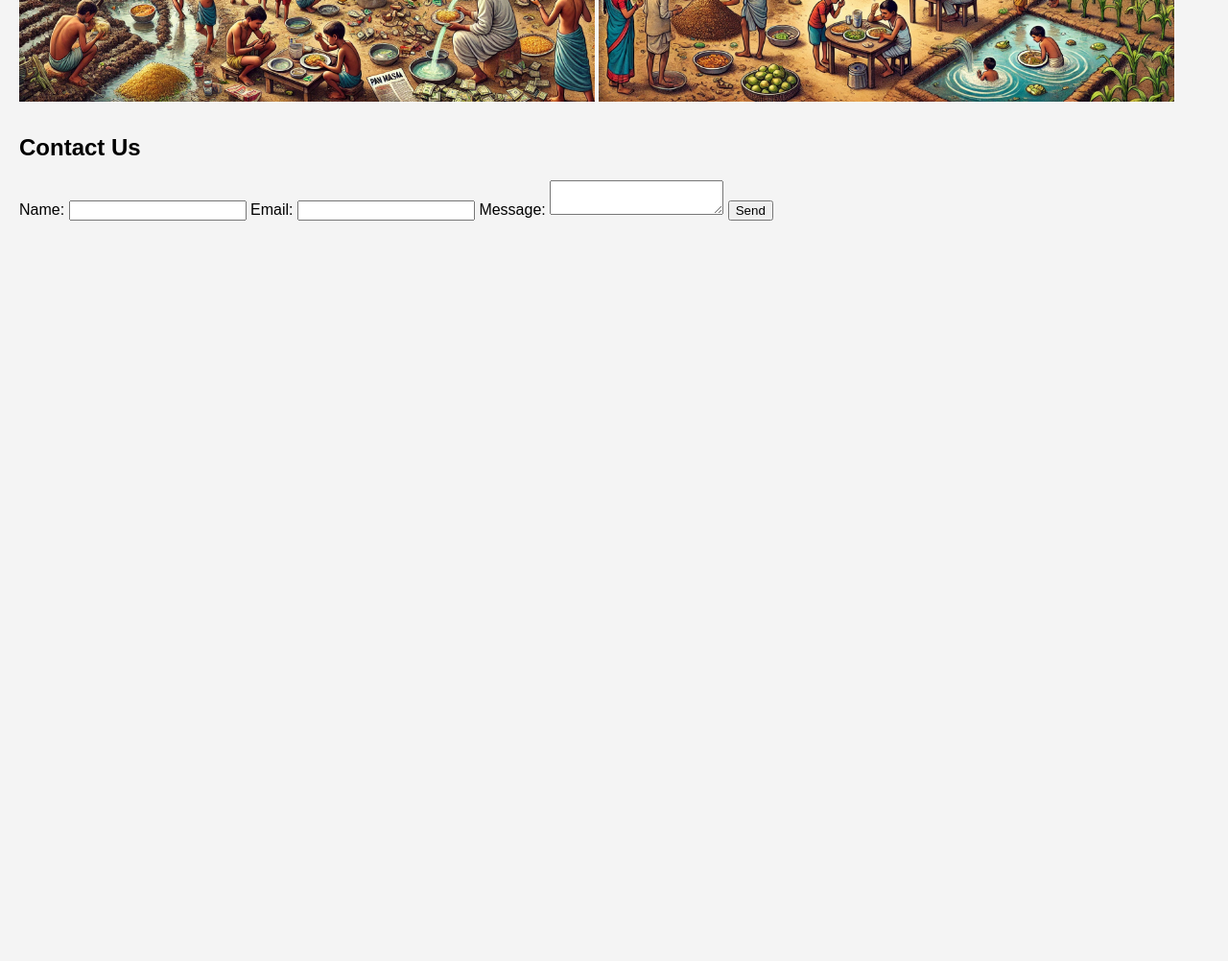
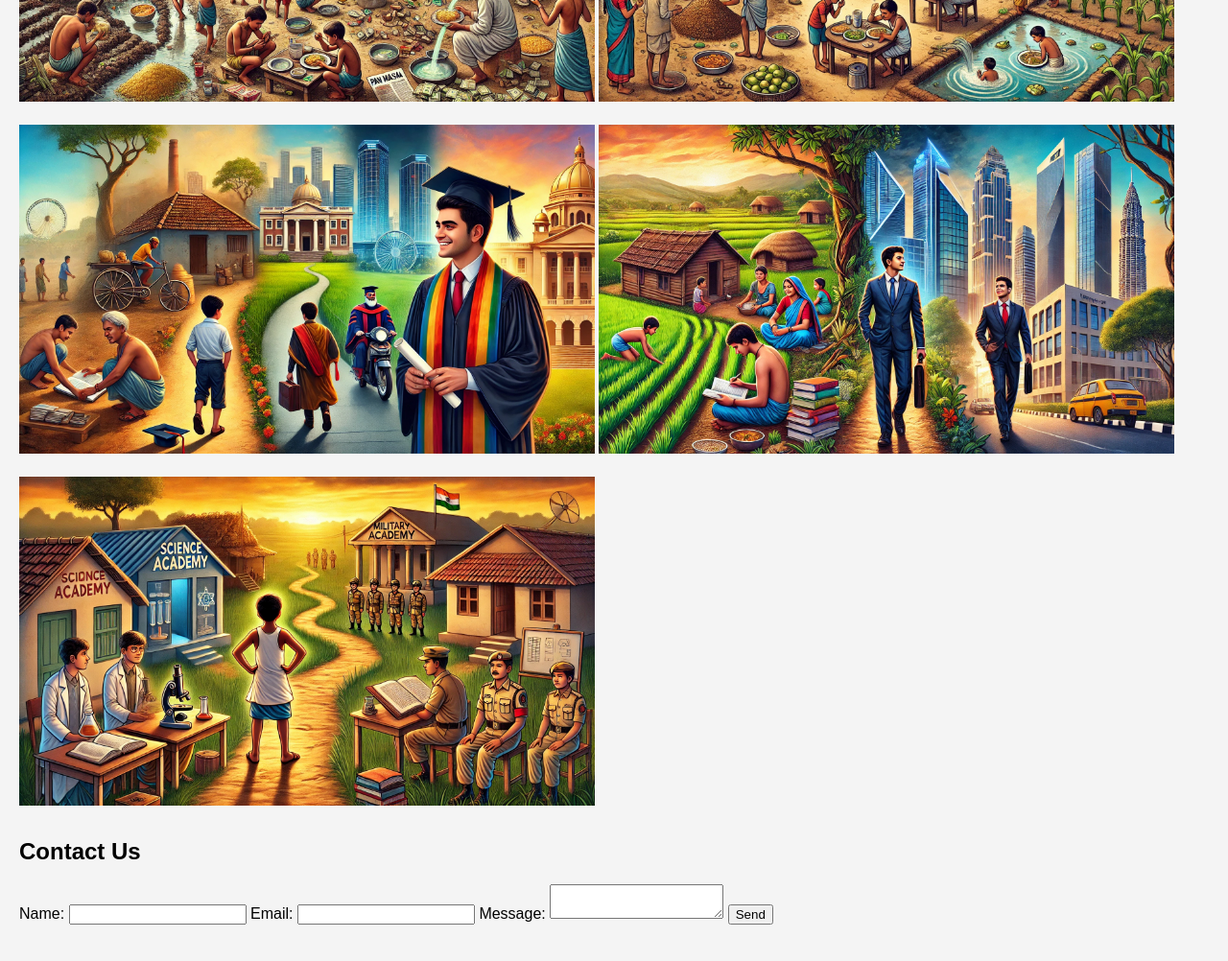
Before and after one commit to patelmanojkumar/welcome_to_devpur, a plain HTML site: page index.html in a window 1280 px wide. Shown: the part 1300-2302 px from the top of the page at 96% size. Before the commit the page ends 1570 px from the top, so only its background shows below. Drawn offline with Linux system fonts and the light colour scheme.

Commit message:
Update index.html

```diff
--- a/index.html
+++ b/index.html
@@ -32,6 +32,10 @@
             <img src="main/images/Village.jpg" alt="Village Scene 4">
             <img src="main/images/Village2.jpg" alt="Village Scene 5">
             <img src="main/images/Village3.jpg" alt="Village Scene 6">
+             <img src="main/images/villtocorporate.webp" alt="Village Scene 7">
+            <img src="main/images/villtocorporate1.webp" alt="Village Scene 8">
+            <img src="main/images/villtocorporate2.webp" alt="Village Scene 9">
+
 
     <section id="contact">
         <h2>Contact Us</h2>
```
